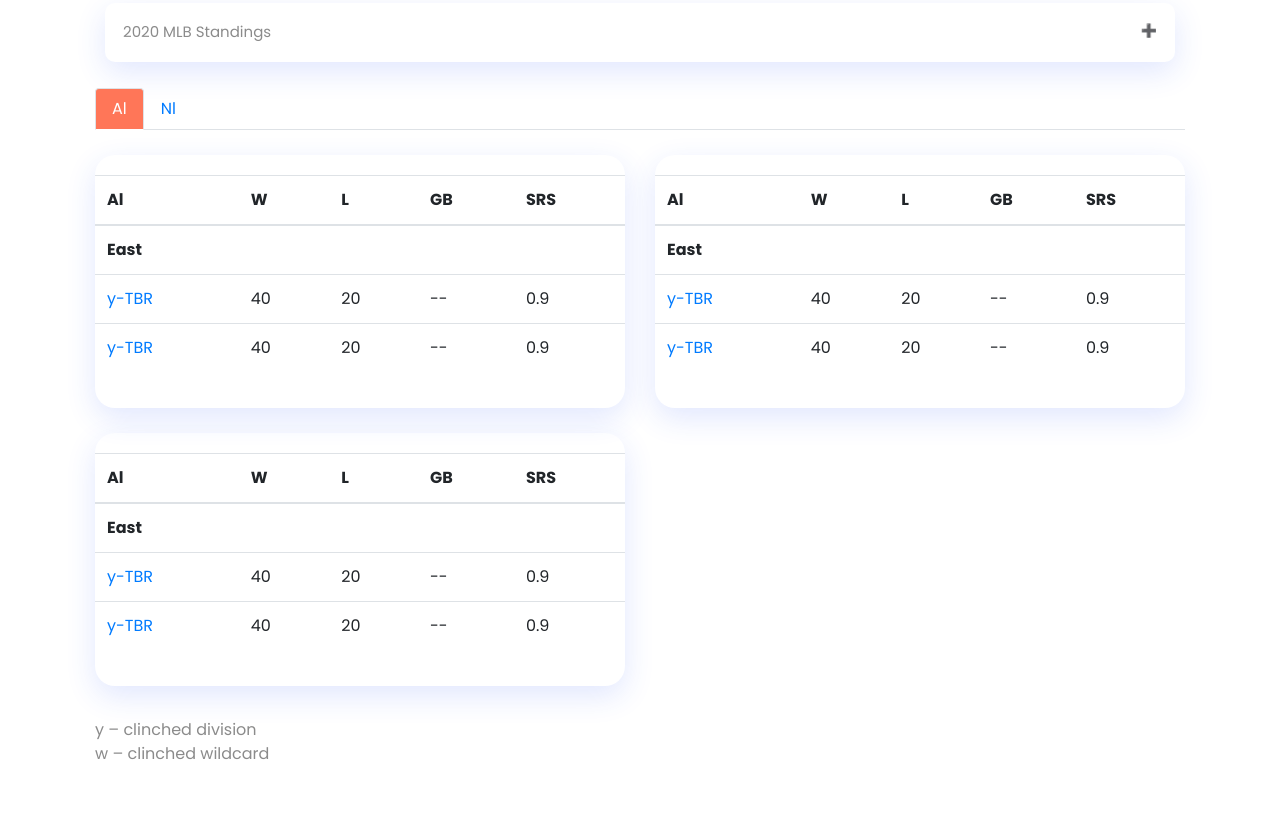
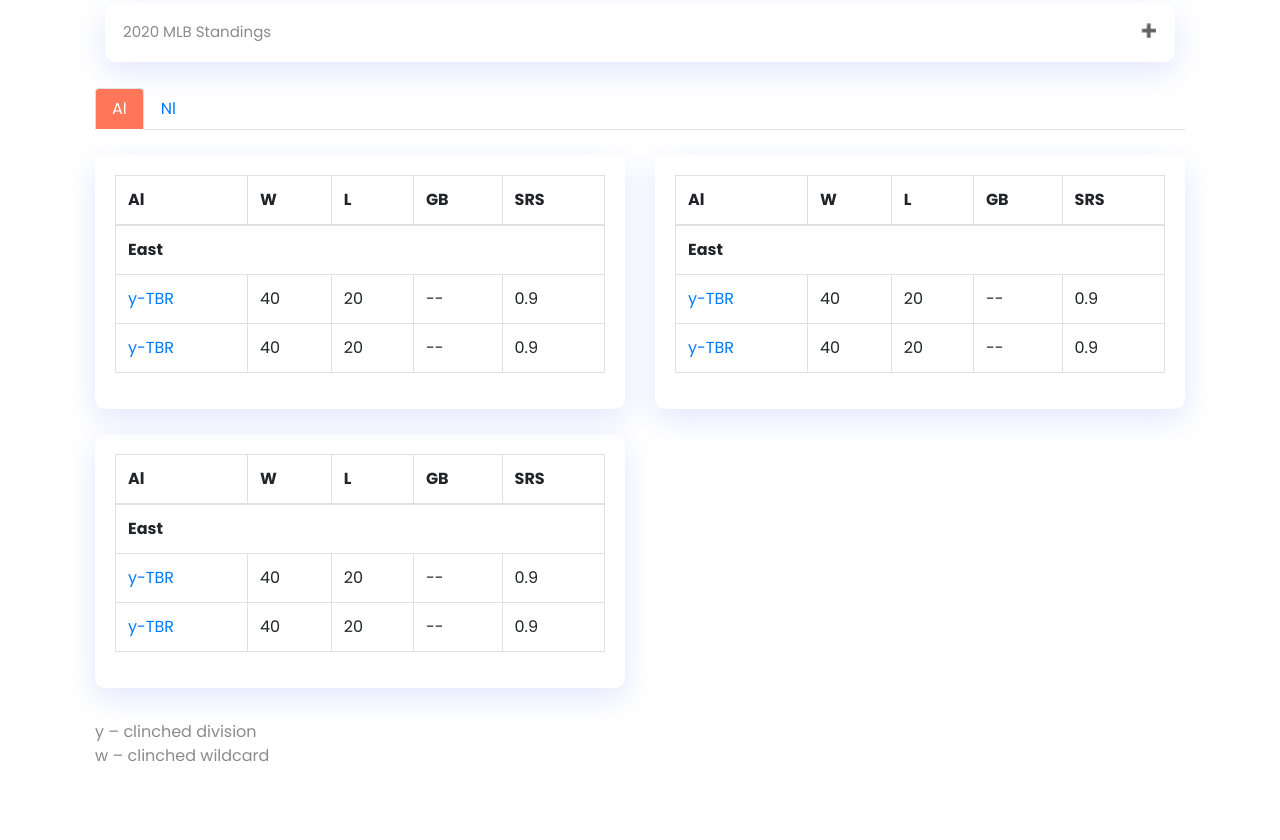
Before and after one commit to mdsowrov2020/baseball_redesign, a plain HTML site: page index2.html in a window 1280 px wide. Shown: the part 683-1523 px from the top of the page. Drawn offline with Linux system fonts and the light colour scheme.

Commit message:
colspan added in table

```diff
--- a/css/style2.css
+++ b/css/style2.css
@@ -516,16 +516,16 @@
 }
 
 .table_body {
-  border-radius: 20px;
+  border-radius: 10px;
   margin-top: 25px;
-  padding: 20px 0;
+  padding: 20px;
   -webkit-box-shadow: 0px 10px 30px #2b56f524 !important;
   -moz-box-shadow: 0px 10px 30px #2b56f524 !important;
   box-shadow: 0px 10px 30px #2b56f524 !important;
 }
 
 table {
-  border-radius: 5px !important;
+  border-radius: 10px !important;
 }
 
 .nav-tabs .nav-link.active {
--- a/index2.html
+++ b/index2.html
@@ -182,7 +182,7 @@
                                <div class="row table_content_height">
                                    <div class="col-md-6">
                                        <div class="table_body">
-                                               <table class="table table-hover ">
+                                               <table class="table table-hover table-bordered">
                                                    <thead>
                                                      <tr>
                                                        <th scope="col">Al</th>
@@ -194,7 +194,7 @@
                                                    </thead>
                                                    <tbody>
                                                        <tr>
-                                                           <th>East</th>
+                                                           <th colspan="100%">East</th>
                                                        </tr>
                                                      <tr>
                                                        <td><a href="">y-TBR</a></td>
@@ -216,7 +216,7 @@
                                    </div>
                                    <div class="col-md-6">
                                        <div class="table_body">
-                                               <table class="table table-hover ">
+                                               <table class="table table-hover table-bordered">
                                                    <thead>
                                                      <tr>
                                                        <th scope="col">Al</th>
@@ -228,7 +228,7 @@
                                                    </thead>
                                                    <tbody>
                                                        <tr>
-                                                           <th>East</th>
+                                                           <th colspan="100%">East</th>
                                                        </tr>
                                                      <tr>
                                                        <td><a href="">y-TBR</a></td>
@@ -250,7 +250,7 @@
                                    </div>
                                    <div class="col-md-6">
                                        <div class="table_body">
-                                               <table class="table table-hover ">
+                                               <table class="table table-hover table-bordered">
                                                    <thead>
                                                      <tr>
                                                        <th scope="col">Al</th>
@@ -262,7 +262,7 @@
                                                    </thead>
                                                    <tbody>
                                                        <tr>
-                                                           <th>East</th>
+                                                           <th colspan="100%">East</th>
                                                        </tr>
                                                      <tr>
                                                        <td><a href="">y-TBR</a></td>
@@ -300,7 +300,7 @@
                                                    </thead>
                                                    <tbody>
                                                        <tr>
-                                                           <th>East</th>
+                                                           <th colspan="100%">East</th>
                                                        </tr>
                                                      <tr>
                                                        <td><a href="">y-TBR</a></td>
```
